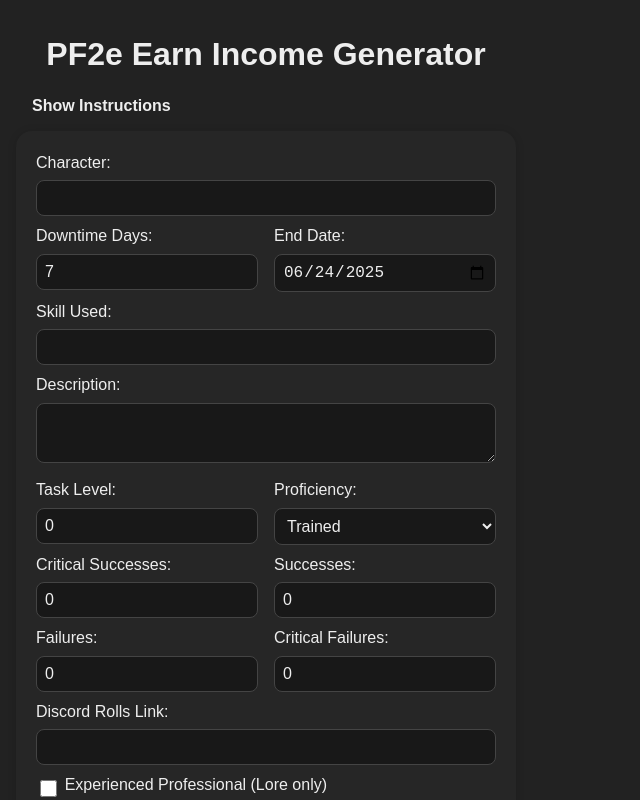
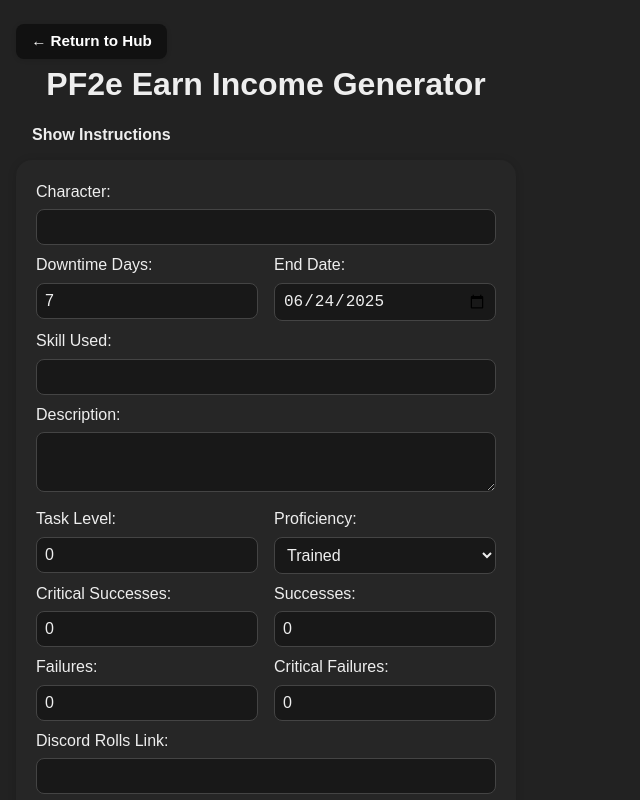
Before and after one commit to tuhs1985/pf2e-earn-income, a React (Vite) app: page / in a window 1280 px wide. Shown: the top 800 px of the page, without its empty margins (0-640 px from the left). Built offline with nearby package versions, Linux system fonts and the light colour scheme.

Commit message:
added return button

```diff
--- a/src/App.css
+++ b/src/App.css
@@ -21,6 +21,7 @@ body {
 h1 {
   font-size: 2rem;
   margin-bottom: 1rem;
+  margin-top: .5rem;
   text-align: center;
 }
 
@@ -169,6 +170,30 @@ form.form-card {
   overflow-x: auto;
 }
 
+.return-btn {
+  display: inline-block;
+  background: #111;
+  color: #fff;
+  border-radius: 0.5rem;
+  border: none;
+  font-size: 0.95rem;
+  font-weight: bold;
+  padding: 0.4em 1em;
+  cursor: pointer;
+  box-shadow: 0 1px 5px rgba(0,0,0,0.12);
+  transition: background 0.2s, color 0.2s;
+  margin-bottom: 0em;
+  margin-left: 0;
+  margin-top: 0.5em;
+  text-decoration: none;
+}
+.return-btn:hover,
+.return-btn:focus {
+  background: #222;
+  color: #a0e2ff;
+  text-decoration: underline;
+}
+
 footer {
   margin-top: 2rem;
   text-align: center;
--- a/src/App.tsx
+++ b/src/App.tsx
@@ -70,6 +70,12 @@ export default function App() {
   return (
     <div className="app-container">
       <div className="inner-container">
+        <a
+          href="https://tools.tuhsrpg.com/"
+          className="return-btn"
+        >
+          &larr; Return to Hub
+        </a>
         <h1>PF2e Earn Income Generator</h1>
 		        <div className="instructions-container">
           <button
```
Also changed, not shown: 1 other file (tests, documents, lock files or other folders).
